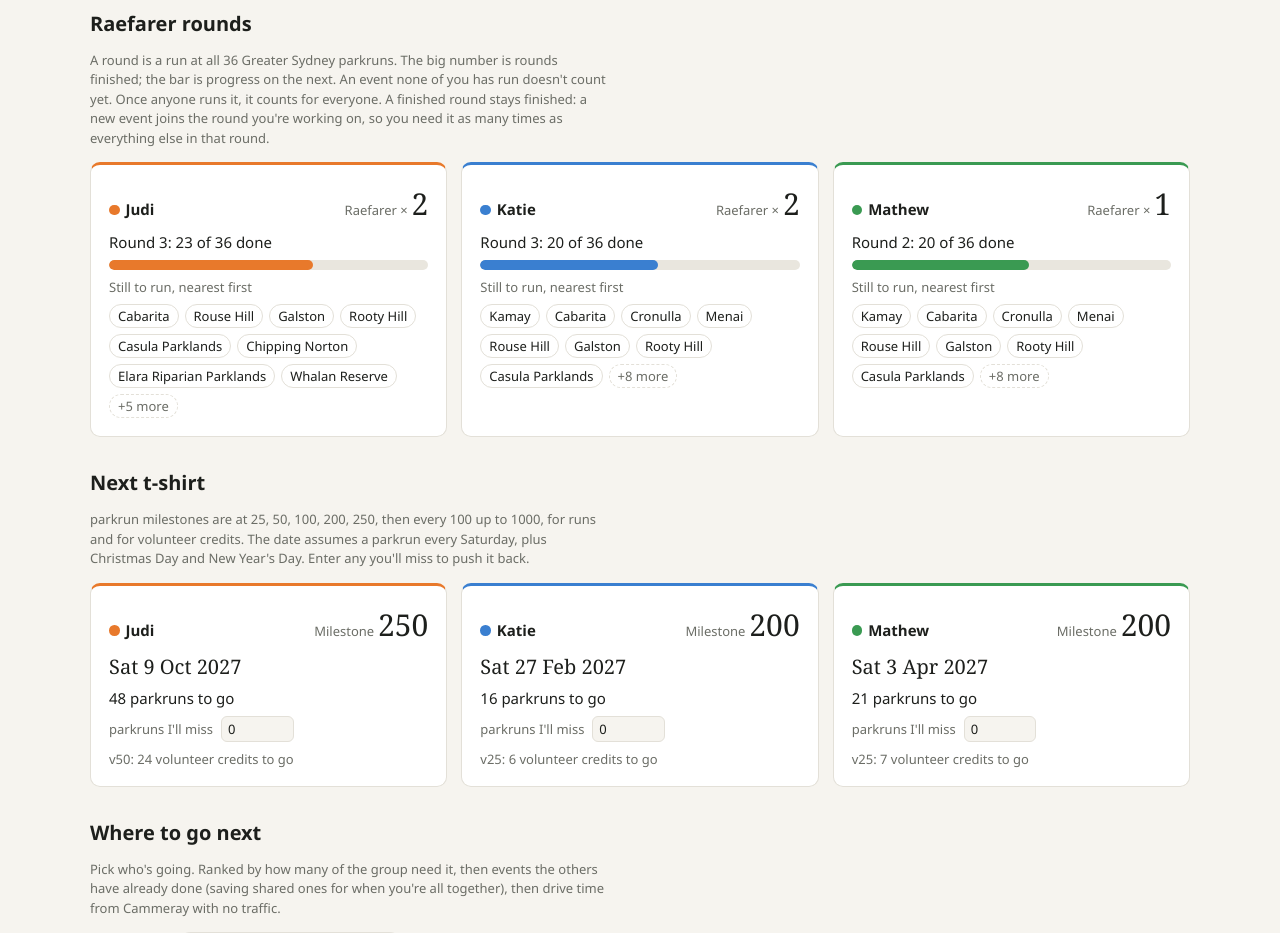
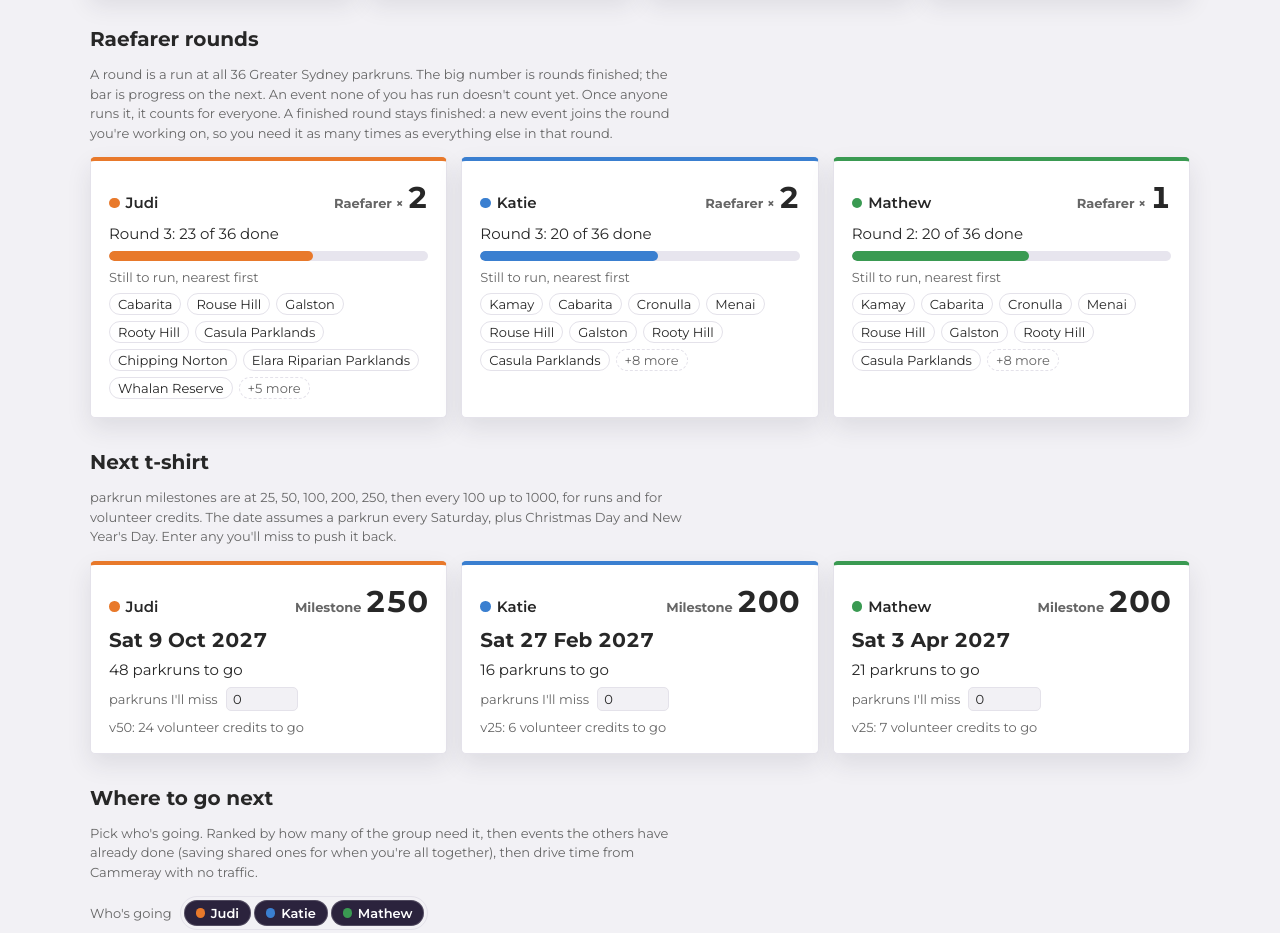
Before and after one commit to mathewgardiner/parkrun, a plain HTML site: page docs/raefarer-dash/index.html in a window 1280 px wide. Shown: the part 285-1218 px from the top of the page. Drawn offline with nearby package versions, Linux system fonts and the light colour scheme.

Commit message:
Weekly refresh 2026-11-22

```diff
--- a/docs/raefarer-dash/index.html
+++ b/docs/raefarer-dash/index.html
@@ -5,29 +5,32 @@
 <meta name="viewport" content="width=device-width, initial-scale=1, viewport-fit=cover">
 <meta name="robots" content="noindex">
 <title>parkrun HQ</title>
+<link rel="preconnect" href="https://fonts.googleapis.com">
+<link rel="preconnect" href="https://fonts.gstatic.com" crossorigin>
+<link rel="stylesheet" href="https://fonts.googleapis.com/css2?family=Montserrat:wght@400;500;600;700&display=swap">
 <style>
   :root {
-    --color-fg: #1d1f1c; --color-fg-muted: #6b6d66; --color-bg: #f6f4ef; --color-panel: #ffffff;
-    --color-border-line: #e3e0d8; --color-ok: #2f8a4a; --color-warn: #c98a12; --color-bad: #c2412d;
-    --font-anthropic-sans: "Segoe UI", system-ui, -apple-system, Roboto, sans-serif;
+    --color-fg: #272727; --color-fg-muted: #666666; --color-bg: #f2f1f5; --color-panel: #ffffff;
+    --color-border-line: #e4e2ea; --color-ok: #2f8a4a; --color-warn: #e89400; --color-bad: #c2412d;
+    --font-anthropic-sans: "Montserrat", "Segoe UI", system-ui, -apple-system, Roboto, sans-serif;
     --font-anthropic-serif: Georgia, "Times New Roman", serif;
     --cds-font-size-caption: 13px; --cds-font-size-body: 15px; --cds-font-size-heading: 20px; --cds-font-size-title: 30px;
     --cds-font-weight-medium: 600;
     --cds-gap-xs: 4px; --cds-gap-sm: 8px; --cds-gap-md: 14px; --cds-gap-lg: 20px; --cds-gap-xl: 32px;
     --cds-pad-xs: 4px; --cds-pad-sm: 8px; --cds-pad-md: 12px; --cds-pad-lg: 18px; --cds-pad-xl: 28px;
     --cds-radius: 10px;
-    --cds-chart-grid: #e9e6de; --cds-chart-axis: #b9b5aa; --cds-chart-muted: #c6c2b8;
-    --cds-surface-popover: #ffffff; --cds-border: #ddd9cf; --cds-shadow-popover: 0 4px 16px rgba(0,0,0,.12);
-    --cds-text-secondary: #6b6d66;
+    --cds-chart-grid: #e7e5ee; --cds-chart-axis: #b5b0c2; --cds-chart-muted: #c4c0d0;
+    --cds-surface-popover: #ffffff; --cds-border: #dcd9e4; --cds-shadow-popover: 0 4px 16px rgba(43,35,61,.14);
+    --cds-text-secondary: #666666;
     color-scheme: light;
   }
   @media (prefers-color-scheme: dark) {
     :root {
-      --color-fg: #ecebe6; --color-fg-muted: #a3a29b; --color-bg: #1b1c1a; --color-panel: #252623;
-      --color-border-line: #383934; --color-ok: #5cbf78; --color-warn: #e0a83a; --color-bad: #e8705c;
-      --cds-chart-grid: #34352f; --cds-chart-axis: #5d5e57; --cds-chart-muted: #55564f;
-      --cds-surface-popover: #2c2d2a; --cds-border: #44453f; --cds-shadow-popover: 0 4px 16px rgba(0,0,0,.5);
-      --cds-text-secondary: #a3a29b;
+      --color-fg: #f1eef6; --color-fg-muted: #b5adc4; --color-bg: #17131f; --color-panel: #231d30;
+      --color-border-line: #3a3249; --color-ok: #5cbf78; --color-warn: #ffa300; --color-bad: #e8705c;
+      --cds-chart-grid: #342c44; --cds-chart-axis: #5e5572; --cds-chart-muted: #574e69;
+      --cds-surface-popover: #2b233d; --cds-border: #463d58; --cds-shadow-popover: 0 4px 16px rgba(0,0,0,.5);
+      --cds-text-secondary: #b5adc4;
       color-scheme: dark;
     }
   }
@@ -64,29 +67,37 @@
 <body>
 <div id="dash-root">
 <style>
+  @import url('https://fonts.googleapis.com/css2?family=Montserrat:wght@400;500;600;700&display=swap');
+  /* parkrun's look: Montserrat, aubergine + orange (+ teal), 5px corners, soft lift. Runner colours stay as they are. */
   .gp { --gp-judi: #e8792b; --gp-katie: #3a7fd0; --gp-mathew: #3a9a52;
-    display: grid; gap: var(--cds-gap-xl); font-family: var(--font-anthropic-sans); color: var(--color-fg); }
-  .gp h1 { font-family: var(--font-anthropic-serif); font-weight: 400; font-size: var(--cds-font-size-title); margin: 0; text-wrap: balance; }
-  .gp h2 { font-size: var(--cds-font-size-heading); font-weight: var(--cds-font-weight-medium); margin: 0; text-wrap: balance; }
-  .gp h3 { font-size: var(--cds-font-size-body); font-weight: var(--cds-font-weight-medium); margin: 0; }
+    --pr-aubergine: #2b233d; --pr-orange: #ffa300; --pr-teal: #00ceae; --pr-on-dark-muted: #c9c3d6;
+    --cds-radius: 5px; --pr-shadow: 0 10px 24px rgba(43, 35, 61, .10);
+    --pr-font: 'Montserrat', var(--font-anthropic-sans);
+    display: grid; gap: var(--cds-gap-xl); font-family: var(--pr-font); color: var(--color-fg); }
+  .gp h1 { font-family: var(--pr-font); font-weight: 700; font-size: var(--cds-font-size-title); margin: 0; text-wrap: balance; }
+  .gp h2 { font-family: var(--pr-font); font-size: var(--cds-font-size-heading); font-weight: 700; margin: 0; text-wrap: balance; }
+  .gp h3 { font-family: var(--pr-font); font-size: var(--cds-font-size-body); font-weight: 600; margin: 0; }
   .gp p { margin: 0; max-width: 70ch; }
-  .gp-head { display: grid; gap: var(--cds-gap-sm); }
+  .gp-head { display: grid; gap: var(--cds-gap-sm); background: var(--pr-aubergine); color: #fff; border-radius: var(--cds-radius); padding: var(--cds-pad-xl) var(--cds-pad-xl) var(--cds-pad-lg); box-shadow: var(--pr-shadow); }
+  .gp-head h1 { color: #fff; }
+  .gp-head .gp-lede b { color: var(--pr-orange); font-weight: 700; }
+  .gp-head .gp-meta { color: var(--pr-on-dark-muted); }
   .gp-eyebrow { font-size: var(--cds-font-size-caption); color: var(--color-fg-muted); letter-spacing: .06em; text-transform: uppercase; }
   .gp-lede { font-size: var(--cds-font-size-body); line-height: 1.5; }
   .gp-meta, .gp-note { font-size: var(--cds-font-size-caption); color: var(--color-fg-muted); line-height: 1.5; }
   .gp-section { display: grid; gap: var(--cds-gap-md); min-width: 0; }
 
   .gp-tiles { display: grid; grid-template-columns: repeat(auto-fit, minmax(150px, 1fr)); gap: var(--cds-gap-md); }
-  .gp-tile { background: var(--color-panel); border: 1px solid var(--color-border-line); border-radius: var(--cds-radius); padding: var(--cds-pad-md) var(--cds-pad-lg); display: grid; gap: var(--cds-gap-xs); }
+  .gp-tile { background: var(--color-panel); border: 1px solid var(--color-border-line); border-radius: var(--cds-radius); padding: var(--cds-pad-md) var(--cds-pad-lg); display: grid; gap: var(--cds-gap-xs); box-shadow: var(--pr-shadow); }
   .gp-tile-label { font-size: var(--cds-font-size-caption); color: var(--color-fg-muted); }
-  .gp-tile-value { font-family: var(--font-anthropic-serif); font-weight: 400; font-size: var(--cds-font-size-title); font-variant-numeric: tabular-nums; line-height: 1.1; }
+  .gp-tile-value { font-family: var(--pr-font); font-weight: 700; font-size: var(--cds-font-size-title); font-variant-numeric: tabular-nums; line-height: 1.1; }
 
   .gp-cards { display: grid; grid-template-columns: repeat(auto-fit, minmax(230px, 1fr)); gap: var(--cds-gap-md); }
-  .gp-card { background: var(--color-panel); border: 1px solid var(--color-border-line); border-top: 3px solid var(--runner); border-radius: var(--cds-radius); padding: var(--cds-pad-lg); display: grid; gap: var(--cds-gap-sm); align-content: start; min-width: 0; }
+  .gp-card { background: var(--color-panel); border: 1px solid var(--color-border-line); border-top: 4px solid var(--runner); border-radius: var(--cds-radius); padding: var(--cds-pad-lg); display: grid; gap: var(--cds-gap-sm); align-content: start; min-width: 0; box-shadow: var(--pr-shadow); }
   .gp-card-top { display: flex; align-items: baseline; justify-content: space-between; gap: var(--cds-gap-sm); }
   .gp-judi { --runner: var(--gp-judi); } .gp-katie { --runner: var(--gp-katie); } .gp-mathew { --runner: var(--gp-mathew); }
   .gp-swatch { display: inline-block; width: .7em; height: .7em; border-radius: 50%; background: var(--runner); margin-right: .4em; }
-  .gp-level { font-family: var(--font-anthropic-serif); font-size: var(--cds-font-size-title); font-variant-numeric: tabular-nums; }
+  .gp-level { font-family: var(--pr-font); font-weight: 700; font-size: var(--cds-font-size-title); font-variant-numeric: tabular-nums; }
   .gp-level small { font-family: var(--font-anthropic-sans); font-size: var(--cds-font-size-caption); color: var(--color-fg-muted); margin-right: .3em; }
   .gp-bar { height: 10px; border-radius: 5px; background: var(--cds-chart-grid); overflow: hidden; }
   .gp-bar-fill { height: 100%; border-radius: 5px; background: var(--runner); }
@@ -95,26 +106,26 @@
   .gp-missing li { font-size: var(--cds-font-size-caption); border: 1px solid var(--color-border-line); border-radius: 999px; padding: 2px 8px; white-space: nowrap; }
   .gp-missing li.gp-more { border-style: dashed; color: var(--color-fg-muted); }
 
-  .gp-when { font-family: var(--font-anthropic-serif); font-size: var(--cds-font-size-heading); font-variant-numeric: tabular-nums; }
+  .gp-when { font-family: var(--pr-font); font-weight: 700; font-size: var(--cds-font-size-heading); font-variant-numeric: tabular-nums; }
   .gp-miss { display: flex; align-items: center; gap: var(--cds-gap-sm); font-size: var(--cds-font-size-caption); color: var(--color-fg-muted); }
-  .gp-miss input { width: 4.5em; font: inherit; font-variant-numeric: tabular-nums; padding: 3px 6px; border: 1px solid var(--color-border-line); border-radius: 6px; background: var(--color-bg); color: var(--color-fg); }
+  .gp-miss input { width: 4.5em; font: inherit; font-variant-numeric: tabular-nums; padding: 3px 6px; border: 1px solid var(--color-border-line); border-radius: var(--cds-radius); background: var(--color-bg); color: var(--color-fg); }
   .gp-miss input:focus-visible { outline: 2px solid var(--runner); outline-offset: 1px; }
   .gp-pb { display: block; font-size: var(--cds-font-size-caption); color: var(--color-fg-muted); margin-top: 2px; }
 
   .gp-seg { display: inline-flex; border: 1px solid var(--color-border-line); border-radius: 999px; padding: 3px; gap: 3px; flex-wrap: wrap; justify-self: start; }
-  .gp-seg button { font: inherit; font-size: var(--cds-font-size-caption); border: 0; background: transparent; color: var(--color-fg); padding: 5px 12px; border-radius: 999px; cursor: pointer; display: inline-flex; align-items: center; gap: 6px; }
-  .gp-seg button[aria-pressed="true"] { background: var(--color-fg); color: var(--color-bg); }
+  .gp-seg button { font: inherit; font-size: var(--cds-font-size-caption); font-weight: 600; border: 0; background: transparent; color: var(--color-fg); padding: 5px 12px; border-radius: 999px; cursor: pointer; display: inline-flex; align-items: center; gap: 6px; }
+  .gp-seg button[aria-pressed="true"] { background: var(--pr-aubergine); color: #fff; box-shadow: inset 0 0 0 1px rgba(255, 255, 255, .18); }
   .gp-seg button:focus-visible { outline: 2px solid var(--color-fg); outline-offset: 2px; }
   .gp-seg .gp-swatch { margin: 0; }
   .gp-pick-label { font-size: var(--cds-font-size-caption); color: var(--color-fg-muted); }
   .gp-pick { display: flex; flex-wrap: wrap; gap: var(--cds-gap-sm); align-items: center; }
 
-  .gp-scroll { overflow-x: auto; border: 1px solid var(--color-border-line); border-radius: var(--cds-radius); }
+  .gp-scroll { overflow-x: auto; border: 1px solid var(--color-border-line); border-radius: var(--cds-radius); background: var(--color-panel); box-shadow: var(--pr-shadow); }
   .gp-table { width: 100%; border-collapse: collapse; font-size: var(--cds-font-size-body); font-variant-numeric: tabular-nums; }
   .gp-table th, .gp-table td { padding: 7px 10px; text-align: right; border-bottom: 1px solid var(--color-border-line); white-space: nowrap; }
   .gp-table th:nth-child(-n+2), .gp-table td:nth-child(-n+2) { text-align: left; }
   #scoreboard .gp-table th:nth-child(2), #scoreboard .gp-table td:nth-child(2) { text-align: right; }
-  .gp-table thead th { font-size: var(--cds-font-size-caption); color: var(--color-fg-muted); font-weight: var(--cds-font-weight-medium); background: var(--color-panel); }
+  .gp-table thead th { font-size: var(--cds-font-size-caption); color: #fff; font-weight: 600; background: var(--pr-aubergine); border-bottom: 0; }
   .gp-table tbody tr:last-child td { border-bottom: 0; }
   .gp-table td.gp-rank { color: var(--color-fg-muted); width: 2.5em; }
   .gp-table .gp-ev { width: 100%; }
@@ -136,7 +147,7 @@
 
   .gp-mapwrap { display: grid; grid-template-columns: minmax(0, 2fr) minmax(0, 1fr); gap: var(--cds-gap-lg); align-items: start; }
   @media (max-width: 760px) { .gp-mapwrap { grid-template-columns: 1fr; } }
-  .gp-map { position: relative; min-height: 360px; background: var(--color-panel); border: 1px solid var(--color-border-line); border-radius: var(--cds-radius); overflow: hidden; }
+  .gp-map { position: relative; min-height: 360px; background: var(--color-panel); border: 1px solid var(--color-border-line); border-radius: var(--cds-radius); overflow: hidden; box-shadow: var(--pr-shadow); }
   .gp-map svg { display: block; width: 100%; height: auto; }
   .gp-map text { font-family: var(--font-anthropic-sans); }
   .gp-tip { position: absolute; pointer-events: none; background: var(--cds-surface-popover); border: 1px solid var(--cds-border); box-shadow: var(--cds-shadow-popover); border-radius: var(--cds-radius); padding: 6px 9px; font-size: var(--cds-font-size-caption); max-width: 230px; z-index: 2; }
```
